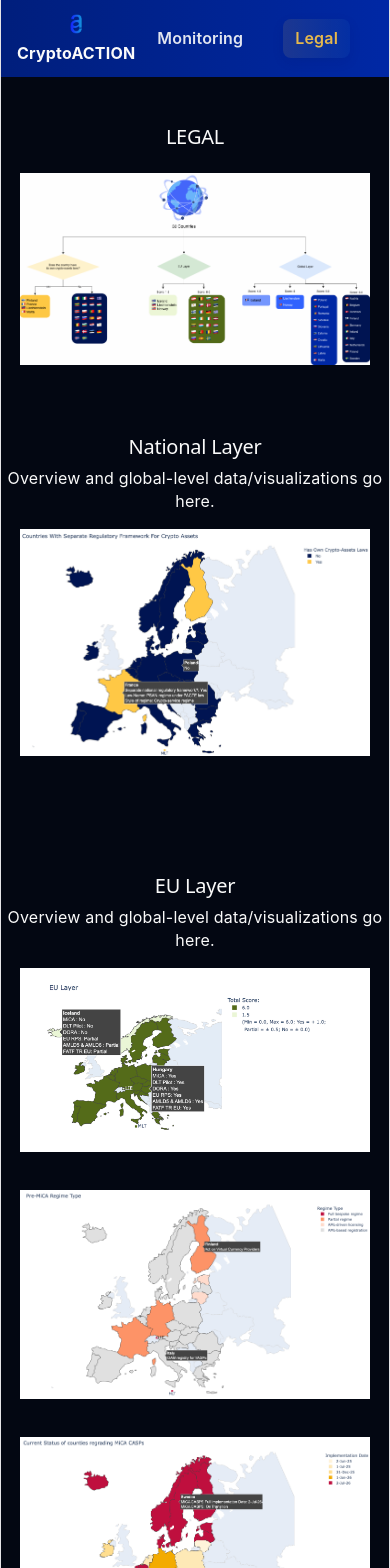
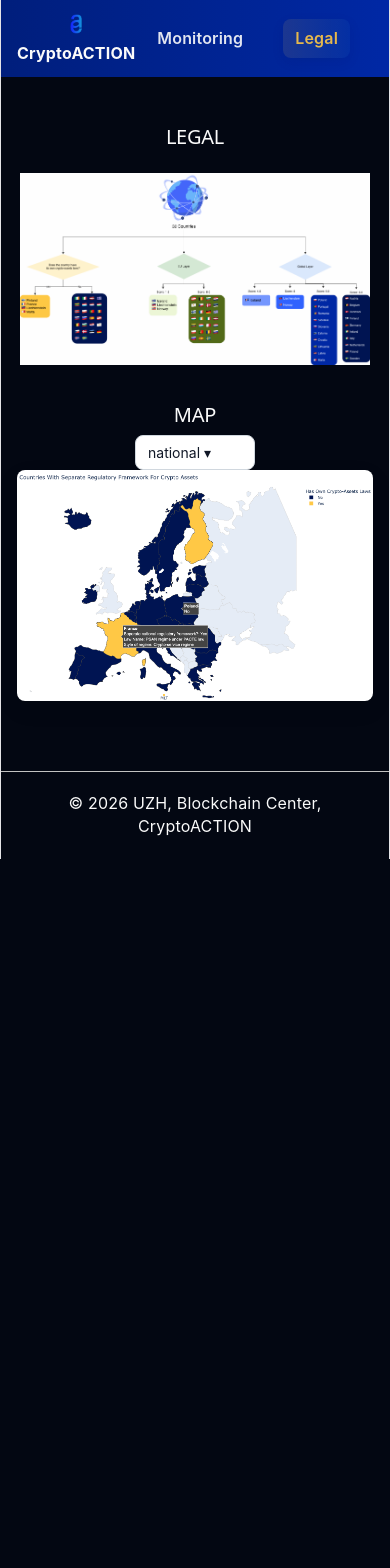
Before and after one commit to Olstra/CryptoACTION-website, a React (Vite) app: page /legal in a window 390 px wide. Shown: the top 1568 px of the page. After the commit the page ends 859 px from the top, so only its background shows below. Built offline with nearby package versions, Linux system fonts and the light colour scheme.

Commit message:
Add dropdown menu for map

```diff
--- a/src/components/legal/EULayer.tsx
+++ /dev/null
@@ -1,18 +0,0 @@
-import React from "react";
-import eu_layer_img from "../../assets/eu_layer.png";
-import pre_mica_img from "../../assets/pre_mica.png";
-import mica_img from "../../assets/mica_casps.png";
-
-const EULayer: React.FC = () => {
-    return (
-        <section className="content-section">
-            <h2>EU Layer</h2>
-            <p>Overview and global-level data/visualizations go here.</p>
-            <img src={eu_layer_img} alt="EU" className="layer-image"/>
-            <img src={pre_mica_img} alt="EU" className="layer-image"/>
-            <img src={mica_img} alt="EU" className="layer-image"/>
-        </section>
-    );
-};
-
-export default EULayer;
--- a/src/components/legal/GlobalLayer.tsx
+++ /dev/null
@@ -1,14 +0,0 @@
-import React from "react";
-import img from "../../assets/global_layer.png";
-
-const GlobalLayer: React.FC = () => {
-    return (
-        <section className="content-section">
-            <h2>Global Layer</h2>
-            <p>Overview and global-level data/visualizations go here.</p>
-                <img src={img} alt="Global" className="layer-image"/>
-        </section>
-    );
-};
-
-export default GlobalLayer;
--- a/src/components/legal/Legal.tsx
+++ b/src/components/legal/Legal.tsx
@@ -1,17 +1,13 @@
 import React from "react";
 import img from "../../assets/layers_overview.png"
-import GlobalLayer from "./GlobalLayer.tsx";
-import NationalLayer from "./NationalLayer.tsx";
-import EULayer from "./EULayer.tsx";
+import Map from "./Map.tsx";
 
 const Legal: React.FC = () => {
     return (
         <section className="content-section">
             <h2>LEGAL</h2>
             <img src={img} alt="overview" className="layer-image"/>
-            <NationalLayer/>
-            <EULayer/>
-            <GlobalLayer/>
+            <Map/>
         </section>
     );
 };
--- /dev/null
+++ b/src/components/legal/Map.css
@@ -0,0 +1,72 @@
+.map-section {
+  padding: 16px;
+  font-family: system-ui, -apple-system, "Segoe UI", Roboto, "Helvetica Neue", Arial;
+}
+
+.dropdown {
+  position: relative;
+  display: inline-block;
+}
+
+.dropbtn {
+  padding: 8px 12px;
+  border-radius: 8px;
+  border: 1px solid #d0d7de;
+  background: #ffffff;
+  cursor: pointer;
+  font-size: 14px;
+  color: #111827;
+  display: inline-flex;
+  align-items: center;
+  gap: 8px;
+}
+
+.dropdown-content {
+  display: none;
+  position: absolute;
+  top: calc(100% + 8px);
+  left: 0;
+  background: #ffffff;
+  border: 1px solid #e6e9ee;
+  box-shadow: 0 8px 24px rgba(16, 24, 40, 0.08);
+  border-radius: 10px;
+  min-width: 160px;
+  padding: 6px;
+  z-index: 1000;
+  transition: opacity 160ms cubic-bezier(.2, .9, .2, 1), transform 160ms cubic-bezier(.2, .9, .2, 1);
+  transform-origin: top center;
+  opacity: 0;
+  transform: translateY(-6px) scale(0.98);
+
+  &.show {
+    display: block;
+    opacity: 1;
+    transform: translateY(0) scale(1);
+  }
+
+  a {
+    display: block;
+    padding: 8px 10px;
+    text-decoration: none;
+    color: #111827;
+    border-radius: 8px;
+    margin: 2px 0;
+    font-size: 14px;
+
+    &:hover,
+    &:focus {
+      background: linear-gradient(90deg, rgba(124, 92, 255, 0.08), rgba(124, 92, 255, 0.03));
+      outline: none;
+      transform: translateX(4px);
+    }
+  }
+}
+
+@media (max-width: 480px) {
+  .dropbtn {
+    min-width: 120px;
+  }
+  .dropdown-content {
+    min-width: 140px;
+  }
+}
--- /dev/null
+++ b/src/components/legal/Map.tsx
@@ -0,0 +1,88 @@
+import React, {useEffect, useRef, useState} from "react";
+import "./Map.css";
+
+import nationalImg from "../../assets/national_layer.png";
+import eu_img from "../../assets/eu_layer.png";
+import global_img from "../../assets/global_layer.png";
+
+const IMAGES: Record<string, string> = {
+    national: nationalImg,
+    eu: eu_img,
+    global: global_img,
+};
+
+const Map: React.FC = () => {
+    const [open, setOpen] = useState(false);
+    const [mode, setMode] = useState<"national" | "eu" | "global">("national");
+    const rootRef = useRef<HTMLDivElement | null>(null);
+
+    useEffect(() => {
+        function handleDocClick(e: MouseEvent) {
+            if (!rootRef.current) return;
+            if (!rootRef.current.contains(e.target as Node)) setOpen(false);
+        }
+        document.addEventListener("click", handleDocClick);
+        return () => document.removeEventListener("click", handleDocClick);
+    }, []);
+
+    return (
+        <section className="content-section map-section">
+            <h2>MAP</h2>
+
+            <div ref={rootRef} className="dropdown">
+                <button
+                    type="button"
+                    className="dropbtn"
+                    onClick={() => setOpen((s) => !s)}
+                    aria-haspopup="true"
+                    aria-expanded={open}
+                >
+                    {mode} ▾
+                </button>
+
+                <div id="myDropdown" className={`dropdown-content${open ? " show" : ""}`}>
+                    <a
+                        href="#"
+                        onClick={(e) => {
+                            e.preventDefault();
+                            setMode("national");
+                            setOpen(false);
+                        }}
+                    >
+                        National
+                    </a>
+                    <a
+                        href="#"
+                        onClick={(e) => {
+                            e.preventDefault();
+                            setMode("eu");
+                            setOpen(false);
+                        }}
+                    >
+                        EU
+                    </a>
+                    <a
+                        href="#"
+                        onClick={(e) => {
+                            e.preventDefault();
+                            setMode("global");
+                            setOpen(false);
+                        }}
+                    >
+                        Global
+                    </a>
+                </div>
+            </div>
+
+            <div>
+                <img
+                    src={IMAGES[mode]}
+                    alt={mode}
+                    style={{ maxWidth: "100%", height: "auto", borderRadius: 8, boxShadow: "0 8px 20px rgba(0,0,0,0.12)" }}
+                />
+            </div>
+        </section>
+    );
+};
+
+export default Map;
--- a/src/components/legal/NationalLayer.tsx
+++ /dev/null
@@ -1,14 +0,0 @@
-import React from "react";
-import img from "../../assets/national_layer.png";
-
-const NationalLayer: React.FC = () => {
-    return (
-        <section className="content-section">
-            <h2>National Layer</h2>
-            <p>Overview and global-level data/visualizations go here.</p>
-            <img src={img} alt="National" className="layer-image"/>
-        </section>
-    );
-};
-
-export default NationalLayer;
```
Also changed, not shown: src/assets/global_layer_bar_chart.png (added).
